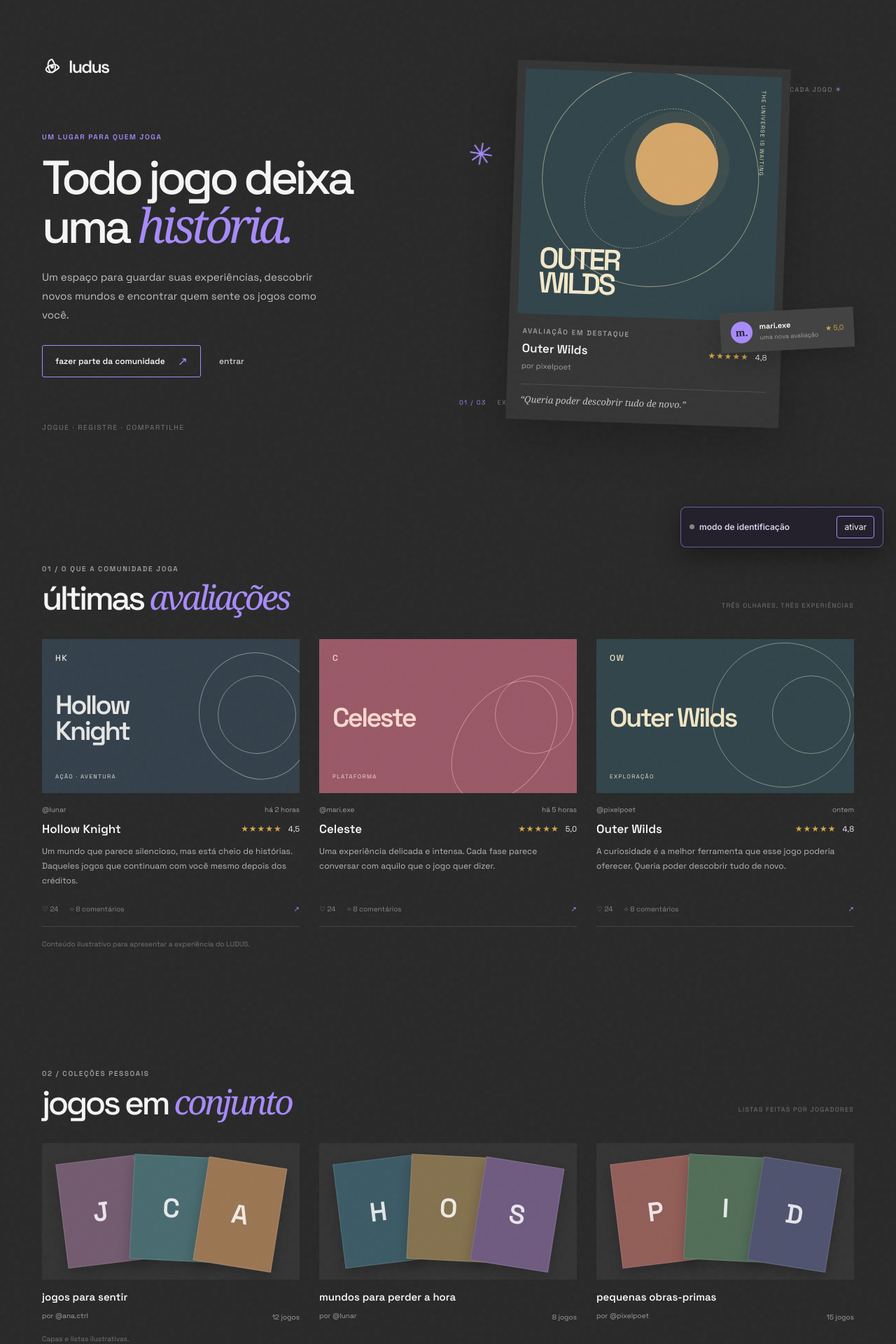
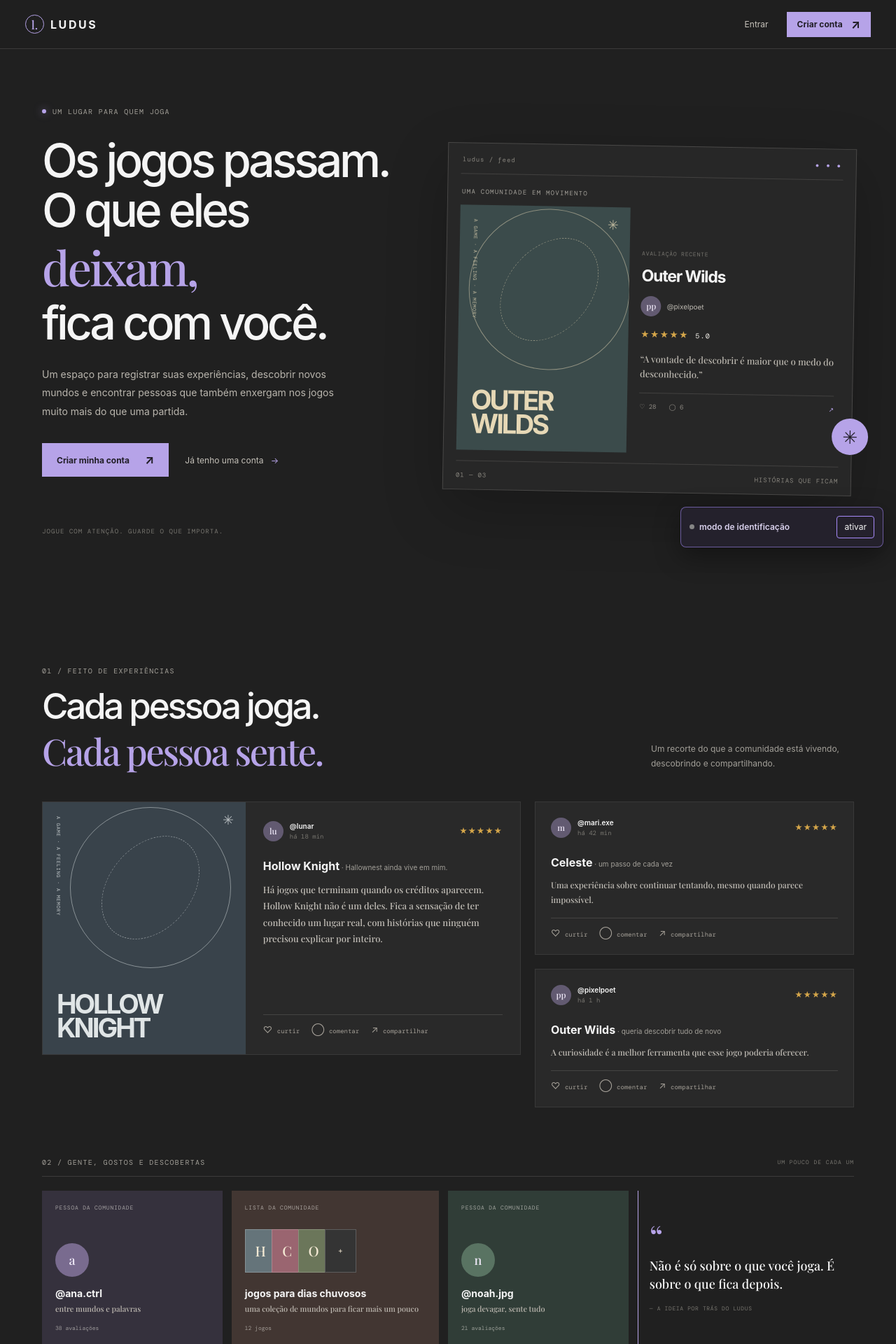
Before and after one commit to devhosampaio/ludusv2, a React (Vite) app: page / in a window 1280 px wide. Shown: the top 1920 px of the page at 70% size. Built offline with nearby package versions, Linux system fonts and the light colour scheme; a web font is replaced by a local one.

Commit message:
Redesign da Landing Page do LUDUS V2 (#1)
* Redesign landing page to match LUDUS V2 product direction

* Keep the landing wordmark element identifier stable

```diff
--- a/index.html
+++ b/index.html
@@ -3,9 +3,9 @@
   <head>
     <meta charset="UTF-8" />
     <meta name="viewport" content="width=device-width, initial-scale=1.0" />
-    <meta name="theme-color" content="#292929" />
-    <meta name="description" content="LUDUS — um espaço para guardar suas experiências com jogos, descobrir novos mundos e encontrar quem sente os jogos como você." />
-    <title>ludus — um lugar para quem joga</title>
+    <meta name="theme-color" content="#202020" />
+    <meta name="description" content="LUDUS — um espaço para registrar suas experiências com jogos, descobrir novos mundos e encontrar pessoas que também enxergam nos jogos muito mais do que uma partida." />
+    <title>LUDUS — um lugar para quem joga</title>
   </head>
   <body>
     <div id="root"></div>
--- a/src/pages/LandingPage.jsx
+++ b/src/pages/LandingPage.jsx
@@ -2,208 +2,29 @@ import { useEffect, useState } from "react";
 import "./LandingPage.css";
 
 const reviews = [
-  {
-    id: "LP-021",
-    game: "Hollow Knight",
-    category: "AÇÃO · AVENTURA",
-    author: "lunar",
-    date: "há 2 horas",
-    rating: "4,5",
-    text: "Um mundo que parece silencioso, mas está cheio de histórias. Daqueles jogos que continuam com você mesmo depois dos créditos.",
-    cover: "cover--hollow",
-    mark: "HK",
-  },
-  {
-    id: "LP-022",
-    game: "Celeste",
-    category: "PLATAFORMA",
-    author: "mari.exe",
-    date: "há 5 horas",
-    rating: "5,0",
-    text: "Uma experiência delicada e intensa. Cada fase parece conversar com aquilo que o jogo quer dizer.",
-    cover: "cover--celeste",
-    mark: "C",
-  },
-  {
-    id: "LP-023",
-    game: "Outer Wilds",
-    category: "EXPLORAÇÃO",
-    author: "pixelpoet",
-    date: "ontem",
-    rating: "4,8",
-    text: "A curiosidade é a melhor ferramenta que esse jogo poderia oferecer. Queria poder descobrir tudo de novo.",
-    cover: "cover--outer",
-    mark: "OW",
-  },
+ { id:"LP-021", author:"lunar", initials:"lu", game:"Hollow Knight", detail:"Hallownest ainda vive em mim.", text:"Há jogos que terminam quando os créditos aparecem. Hollow Knight não é um deles. Fica a sensação de ter conhecido um lugar real, com histórias que ninguém precisou explicar por inteiro.", rating:"★★★★★", time:"há 18 min", tone:"hollow" },
+ { id:"LP-022", author:"mari.exe", initials:"m", game:"Celeste", detail:"um passo de cada vez", text:"Uma experiência sobre continuar tentando, mesmo quando parece impossível.", rating:"★★★★★", time:"há 42 min", tone:"celeste" },
+ { id:"LP-023", author:"pixelpoet", initials:"pp", game:"Outer Wilds", detail:"queria descobrir tudo de novo", text:"A curiosidade é a melhor ferramenta que esse jogo poderia oferecer.", rating:"★★★★★", time:"há 1 h", tone:"outer" }
 ];
-
-const lists = [
-  { id: "LP-041", title: "jogos para sentir", author: "ana.ctrl", count: "12 jogos", covers: ["J", "C", "A"], colors: ["list-cover--one", "list-cover--two", "list-cover--three"] },
-  { id: "LP-042", title: "mundos para perder a hora", author: "lunar", count: "8 jogos", covers: ["H", "O", "S"], colors: ["list-cover--four", "list-cover--five", "list-cover--six"] },
-  { id: "LP-043", title: "pequenas obras-primas", author: "pixelpoet", count: "15 jogos", covers: ["P", "I", "D"], colors: ["list-cover--seven", "list-cover--eight", "list-cover--nine"] },
+const community = [
+ { id:"LP-041", type:"profile", name:"ana.ctrl", note:"entre mundos e palavras", count:"38 avaliações", avatar:"a", tone:"lavender" },
+ { id:"LP-042", type:"list", name:"jogos para dias chuvosos", note:"uma coleção de mundos para ficar mais um pouco", count:"12 jogos", tone:"rust" },
+ { id:"LP-043", type:"profile", name:"noah.jpg", note:"joga devagar, sente tudo", count:"21 avaliações", avatar:"n", tone:"green" }
 ];
-
-const features = [
-  { id: "LP-051", symbol: "✳", title: "avalie", text: "Registre o que você jogou e dê sua nota." },
-  { id: "LP-052", symbol: "▤", title: "escreva", text: "Transforme suas impressões em resenhas." },
-  { id: "LP-053", symbol: "♡", title: "conecte-se", text: "Encontre pessoas que também vivem jogos." },
-  { id: "LP-054", symbol: "▦", title: "organize", text: "Monte listas e reúna seus favoritos." },
-];
-
-function Stars({ value }) {
-  return <span className="lp-stars" aria-label={`Nota ${value} de 5`}>★★★★★ <small>{value}</small></span>;
+function Avatar({initials,tone=""}) { return <span className={`lp-avatar ${tone}`} aria-hidden="true">{initials}</span>; }
+function Wordmark() { return <a className="lp-wordmark" data-ui-id="LP-005" href="#inicio" aria-label="LUDUS — início"><span className="lp-mark" aria-hidden="true">l.</span><span>LUDUS</span></a>; }
+function Header() {
+ const [visible,setVisible]=useState(true);
+ useEffect(()=>{ let previous=window.scrollY; const onScroll=()=>{const current=window.scrollY;if(current<24||current<previous-4)setVisible(true);else if(current>previous+4)setVisible(false);previous=current;};window.addEventListener("scroll",onScroll,{passive:true});return()=>window.removeEventListener("scroll",onScroll);},[]);
+ return <header className={`lp-header ${visible?"is-visible":"is-hidden"}`} data-ui-id="LP-009"><div className="lp-header__inner"><Wordmark/><nav className="lp-header__actions" aria-label="Acesso à plataforma"><a className="lp-login-link" href="#entrar">Entrar</a><a className="lp-button lp-button--small" href="#criar-conta">Criar conta <span aria-hidden="true">↗</span></a></nav></div></header>;
 }
-
-function AuthModal({ mode, onClose, onSwitch }) {
-  const isRegister = mode === "register";
-
-  useEffect(() => {
-    function onKeyDown(event) {
-      if (event.key === "Escape") onClose();
-    }
-    document.addEventListener("keydown", onKeyDown);
-    return () => document.removeEventListener("keydown", onKeyDown);
-  }, [onClose]);
-
-  return (
-    <div className="lp-modal-backdrop" onMouseDown={(event) => event.target === event.currentTarget && onClose()} data-ui-id="LP-061">
-      <section className="lp-modal" role="dialog" aria-modal="true" aria-labelledby="lp-modal-title" data-ui-id="LP-062">
-        <button className="lp-modal__close" type="button" onClick={onClose} aria-label="Fechar">×</button>
-        <span className="lp-eyebrow">ludus / sua próxima página começa aqui</span>
-        <h2 id="lp-modal-title">{isRegister ? "chegue mais perto." : "bom ter você de volta."}</h2>
-        <p>{isRegister ? "Crie seu espaço para registrar tudo o que os jogos despertam." : "Entre para continuar sua jornada pelo LUDUS."}</p>
-        <form className="lp-auth-form" onSubmit={(event) => event.preventDefault()}>
-          {isRegister && <label>Nome de usuário<input type="text" name="username" placeholder="como quer ser chamado?" autoComplete="username" /></label>}
-          <label>E-mail<input type="email" name="email" placeholder="voce@email.com" autoComplete="email" /></label>
-          <label>Senha<input type="password" name="password" placeholder="sua senha" autoComplete={isRegister ? "new-password" : "current-password"} /></label>
-          <button className="lp-button lp-button--primary" type="submit">{isRegister ? "criar conta" : "entrar"} <span>↗</span></button>
-        </form>
-        <div className="lp-modal__switch">
-          {isRegister ? "Já tem uma conta?" : "Ainda não faz parte?"}
-          <button type="button" onClick={onSwitch}>{isRegister ? "Entrar" : "Criar conta"}</button>
-        </div>
-        <small className="lp-modal__note">Prévia da interface · autenticação ainda não conectada</small>
-      </section>
-    </div>
-  );
-}
-
-function LandingPage() {
-  const [authMode, setAuthMode] = useState(null);
-
-  const openAuth = (mode) => setAuthMode(mode);
-  const closeAuth = () => setAuthMode(null);
-
-  return (
-    <main className="landing-page" data-ui-id="LP-001">
-      <div className="lp-grain" aria-hidden="true" data-ui-id="LP-002" />
-      <section className="lp-hero lp-container" id="inicio" data-ui-id="LP-003">
-        <div className="lp-hero__copy" data-ui-id="LP-004">
-          <a className="lp-wordmark" href="#inicio" aria-label="ludus — início" data-ui-id="LP-005">
-            <span className="lp-wordmark__symbol" aria-hidden="true"><i /><i /><i /></span>
-            <span>ludus</span>
-          </a>
-          <span className="lp-eyebrow lp-hero__eyebrow">um lugar para quem joga</span>
-          <h1>Todo jogo deixa<br />uma <em>história.</em></h1>
-          <p className="lp-hero__description">Um espaço para guardar suas experiências, descobrir novos mundos e encontrar quem sente os jogos como você.</p>
-          <div className="lp-hero__actions">
-            <button className="lp-button lp-button--primary" onClick={() => openAuth("register")}>fazer parte da comunidade <span>↗</span></button>
-            <button className="lp-button lp-button--text" onClick={() => openAuth("login")}>entrar</button>
-          </div>
-          <span className="lp-hero__aside">jogue · registre · compartilhe</span>
-        </div>
-
-        <div className="lp-hero__visual" aria-label="Prévia ilustrativa de avaliações do LUDUS" data-ui-id="LP-006">
-          <div className="lp-visual-note lp-visual-note--top">SEU OLHAR SOBRE CADA JOGO <span>✳</span></div>
-          <article className="lp-featured-card" data-ui-id="LP-007">
-            <div className="lp-featured-card__art cover--outer">
-              <span className="art-orbit art-orbit--one" />
-              <span className="art-orbit art-orbit--two" />
-              <span className="art-sun" />
-              <span className="lp-featured-card__art-title">OUTER<br />WILDS</span>
-              <span className="lp-featured-card__art-caption">THE UNIVERSE IS WAITING</span>
-            </div>
-            <div className="lp-featured-card__body">
-              <div><span className="lp-card-kicker">AVALIAÇÃO EM DESTAQUE</span><h3>Outer Wilds</h3><span className="lp-muted">por pixelpoet</span></div>
-              <Stars value="4,8" />
-            </div>
-            <p className="lp-featured-card__quote">“Queria poder descobrir tudo de novo.”</p>
-          </article>
-          <div className="lp-floating-review" data-ui-id="LP-008">
-            <span className="lp-floating-review__avatar">m.</span>
-            <div><strong>mari.exe</strong><span>uma nova avaliação</span></div>
-            <span className="lp-floating-review__star">★ 5,0</span>
-          </div>
-          <div className="lp-visual-note lp-visual-note--bottom"><span>01 / 03</span> EXPERIÊNCIAS QUE FICAM</div>
-          <span className="lp-hero__asterisk" aria-hidden="true">✳</span>
-        </div>
-      </section>
-
-      <section className="lp-section lp-container" id="avaliacoes" data-ui-id="LP-020">
-        <div className="lp-section-heading" data-ui-id="LP-020A">
-          <div><span className="lp-eyebrow">01 / o que a comunidade joga</span><h2>últimas <em>avaliações</em></h2></div>
-          <span className="lp-section-heading__aside">TRÊS OLHARES, TRÊS EXPERIÊNCIAS</span>
-        </div>
-        <div className="lp-review-grid">
-          {reviews.map((review) => (
-            <article className="lp-review-card" key={review.id} data-ui-id={review.id}>
-              <div className={`lp-game-art ${review.cover}`} aria-label={`Arte tipográfica ilustrativa de ${review.game}`}>
-                <span className="lp-game-art__mark">{review.mark}</span><span className="lp-game-art__name">{review.game}</span><span className="lp-game-art__category">{review.category}</span>
-              </div>
-              <div className="lp-review-card__meta"><span>@{review.author}</span><span>{review.date}</span></div>
-              <div className="lp-review-card__title"><h3>{review.game}</h3><Stars value={review.rating} /></div>
-              <p>{review.text}</p>
-              <div className="lp-review-card__footer"><span>♡ 24</span><span>○ 8 comentários</span><span>↗</span></div>
-            </article>
-          ))}
-        </div>
-        <p className="lp-demo-caption">Conteúdo ilustrativo para apresentar a experiência do LUDUS.</p>
-      </section>
-
-      <section className="lp-section lp-container" id="listas" data-ui-id="LP-040">
-        <div className="lp-section-heading">
-          <div><span className="lp-eyebrow">02 / coleções pessoais</span><h2>jogos em <em>conjunto</em></h2></div>
-          <span className="lp-section-heading__aside">LISTAS FEITAS POR JOGADORES</span>
-        </div>
-        <div className="lp-list-grid">
-          {lists.map((list) => (
-            <article className="lp-list-card" key={list.id} data-ui-id={list.id}>
-              <div className="lp-list-card__covers">
-                {list.covers.map((cover, index) => <div className={`lp-list-cover ${list.colors[index]}`} key={cover}><span>{cover}</span></div>)}
-              </div>
-              <div className="lp-list-card__info"><div><h3>{list.title}</h3><span>por @{list.author}</span></div><span>{list.count}</span></div>
-            </article>
-          ))}
-        </div>
-        <p className="lp-demo-caption">Capas e listas ilustrativas.</p>
-      </section>
-
-      <section className="lp-section lp-features-section" id="funcionalidades" data-ui-id="LP-050">
-        <div className="lp-container">
-          <div className="lp-section-heading">
-            <div><span className="lp-eyebrow">03 / seu espaço de jogo</span><h2>mais maneiras de <em>viver jogos</em></h2></div>
-          </div>
-          <div className="lp-feature-grid">
-            {features.map((feature) => <article className="lp-feature" key={feature.id} data-ui-id={feature.id}><span className="lp-feature__symbol">{feature.symbol}</span><h3>{feature.title}</h3><p>{feature.text}</p></article>)}
-          </div>
-        </div>
-      </section>
-
-      <section className="lp-about lp-container" id="sobre" data-ui-id="LP-055">
-        <div className="lp-about__symbol" aria-hidden="true"><span>l</span><i>✳</i></div>
-        <div className="lp-about__copy"><span className="lp-eyebrow">04 / sobre o ludus</span><h2>Jogar também é<br /><em>fazer parte.</em></h2><p>Todo mundo tem um jeito próprio de viver um jogo. O LUDUS nasce para reunir essas experiências: as histórias, as descobertas, as opiniões e as pessoas que fazem parte delas.</p><button className="lp-button lp-button--primary" onClick={() => openAuth("register")}>encontre seu espaço <span>↗</span></button></div>
-      </section>
-
-      <footer className="lp-footer" data-ui-id="LP-056">
-        <div className="lp-container lp-footer__inner">
-          <a className="lp-wordmark lp-wordmark--footer" href="#inicio"><span className="lp-wordmark__symbol" aria-hidden="true"><i /><i /><i /></span><span>ludus</span></a>
-          <span className="lp-footer__copyright">UM ESPAÇO PARA QUEM JOGA · 2026</span>
-          <nav className="lp-footer__links" aria-label="Links do rodapé"><a href="#sobre">sobre</a><span>termos de uso</span><span>contato</span><span>instagram</span><a href="https://github.com/devhosampaio/ludusv2" target="_blank" rel="noreferrer">github</a></nav>
-        </div>
-      </footer>
-      {authMode && <AuthModal mode={authMode} onClose={closeAuth} onSwitch={() => setAuthMode(authMode === "register" ? "login" : "register")} />}
-    </main>
-  );
-}
-
+function GameArtwork({game,tone,label}) { return <div className={`lp-art lp-art--${tone}`} role="img" aria-label={`Arte gráfica ilustrativa de ${game}`}><span className="lp-art__orbit lp-art__orbit--one"/><span className="lp-art__orbit lp-art__orbit--two"/><span className="lp-art__spark">✳</span><span className="lp-art__title">{label}</span><span className="lp-art__caption">A GAME · A FEELING · A MEMORY</span></div>; }
+function ReviewCard({review,featured=false}) { return <article className={`lp-review ${featured?"lp-review--featured":"lp-review--compact"}`} data-ui-id={review.id}>{featured&&<GameArtwork game={review.game} tone={review.tone} label={"HOLLOW\nKNIGHT"}/>}<div className="lp-review__content"><div className="lp-review__author"><Avatar initials={review.initials}/><div><strong>@{review.author}</strong><span>{review.time}</span></div><span className="lp-review__rating" aria-label="5 de 5">{review.rating}</span></div><div className="lp-review__game">{review.game}<span> · {review.detail}</span></div><p>{review.text}</p><div className="lp-review__actions"><span>♡ <small>curtir</small></span><span>◯ <small>comentar</small></span><span>↗ <small>compartilhar</small></span></div></div></article>; }
+function CommunityTile({item}) { return <article className={`lp-community-tile lp-community-tile--${item.tone}`} data-ui-id={item.id}>{item.type==="profile"?<><span className="lp-community-tile__eyebrow">PESSOA DA COMUNIDADE</span><Avatar initials={item.avatar} tone={item.tone}/><h3>@{item.name}</h3><p>{item.note}</p><span className="lp-community-tile__meta">{item.count}</span></>:<><span className="lp-community-tile__eyebrow">LISTA DA COMUNIDADE</span><div className="lp-mini-covers"><i>H</i><i>C</i><i>O</i><i>+</i></div><h3>{item.name}</h3><p>{item.note}</p><span className="lp-community-tile__meta">{item.count}</span></>}</article>; }
+function LandingPage() { return <main className="landing-page" data-ui-id="LP-001"><Header/>
+ <section className="lp-hero lp-container" id="inicio" data-ui-id="LP-003"><div className="lp-hero__copy" data-ui-id="LP-004"><span className="lp-eyebrow"><i/> UM LUGAR PARA QUEM JOGA</span><h1>Os jogos passam.<br/>O que eles <em>deixam,</em><br/>fica com você.</h1><p>Um espaço para registrar suas experiências, descobrir novos mundos e encontrar pessoas que também enxergam nos jogos muito mais do que uma partida.</p><div className="lp-hero__actions"><a className="lp-button" href="#criar-conta">Criar minha conta <span aria-hidden="true">↗</span></a><a className="lp-text-link" href="#entrar">Já tenho uma conta <span aria-hidden="true">→</span></a></div><span className="lp-hero__footnote">JOGUE COM ATENÇÃO. GUARDE O QUE IMPORTA.</span></div>
+ <div className="lp-hero__preview" data-ui-id="LP-006" aria-label="Prévia ilustrativa do feed do LUDUS"><div className="lp-preview-top"><span>ludus / feed</span><span>● ● ●</span></div><div className="lp-preview-label">UMA COMUNIDADE EM MOVIMENTO</div><div className="lp-preview-main"><div className="lp-preview-cover"><GameArtwork game="Outer Wilds" tone="outer" label={"OUTER\nWILDS"}/></div><div className="lp-preview-info"><span className="lp-preview-kicker">AVALIAÇÃO RECENTE</span><h2>Outer Wilds</h2><div className="lp-preview-by"><Avatar initials="pp"/><span>@pixelpoet</span></div><span className="lp-preview-stars">★★★★★ <small>5.0</small></span><p>“A vontade de descobrir é maior que o medo do desconhecido.”</p><div className="lp-preview-stats"><span>♡ 28</span><span>◯ 6</span><span>↗</span></div></div></div><div className="lp-preview-bottom"><span>01 — 03</span><span>HISTÓRIAS QUE FICAM</span></div><span className="lp-preview-sticker">✳</span></div></section>
+ <section className="lp-social lp-container" id="comunidade" data-ui-id="LP-020"><div className="lp-section-heading"><div><span className="lp-eyebrow">01 / FEITO DE EXPERIÊNCIAS</span><h2>Cada pessoa joga.<br/><em>Cada pessoa sente.</em></h2></div><p>Um recorte do que a comunidade está vivendo, descobrindo e compartilhando.</p></div><div className="lp-social-grid"><div className="lp-social-grid__main"><ReviewCard review={reviews[0]} featured/></div><div className="lp-social-grid__side"><ReviewCard review={reviews[1]}/><ReviewCard review={reviews[2]}/></div></div><div className="lp-community-heading"><span className="lp-eyebrow">02 / GENTE, GOSTOS E DESCOBERTAS</span><span>UM POUCO DE CADA UM</span></div><div className="lp-community-grid">{community.map(item=><CommunityTile key={item.id} item={item}/>)}<div className="lp-community-quote" data-ui-id="LP-044"><span>“</span><p>Não é só sobre o que você joga. É sobre o que fica depois.</p><small>— A IDEIA POR TRÁS DO LUDUS</small></div></div></section>
+ <section className="lp-closing" id="criar-conta" data-ui-id="LP-055"><div className="lp-closing__inner lp-container"><span className="lp-closing__ornament" aria-hidden="true">✳</span><span className="lp-eyebrow">SEU PRÓXIMO CAPÍTULO COMEÇA AQUI</span><h2>O que você viveu<br/>merece <em>ser lembrado.</em></h2><p>Reúna suas histórias, encontre novas perspectivas e faça parte de uma comunidade que ama jogos tanto quanto você.</p><a className="lp-button lp-button--light" href="#entrar">Fazer parte do LUDUS <span aria-hidden="true">↗</span></a><span className="lp-closing__note">UM ESPAÇO PARA QUEM JOGA.</span></div></section>
+ <footer className="lp-footer" data-ui-id="LP-056"><div className="lp-container lp-footer__inner"><Wordmark/><span>JOGUE · REGISTRE · COMPARTILHE</span><a href="https://github.com/devhosampaio/ludusv2" target="_blank" rel="noreferrer">GITHUB ↗</a><small>© 2026 LUDUS</small></div></footer><span className="lp-anchor" id="entrar" aria-hidden="true"/></main>; }
 export default LandingPage;
```
Also changed, not shown: src/pages/LandingPage.css, 1 other file (tests, documents, lock files or other folders).
